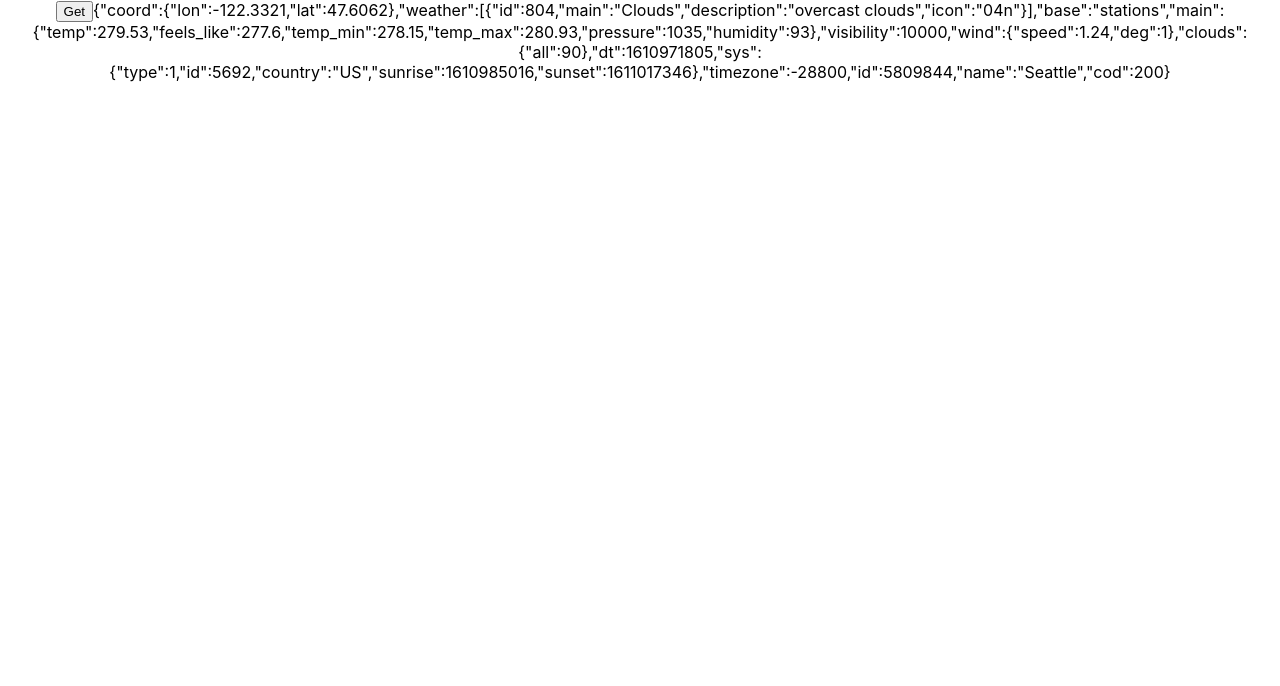
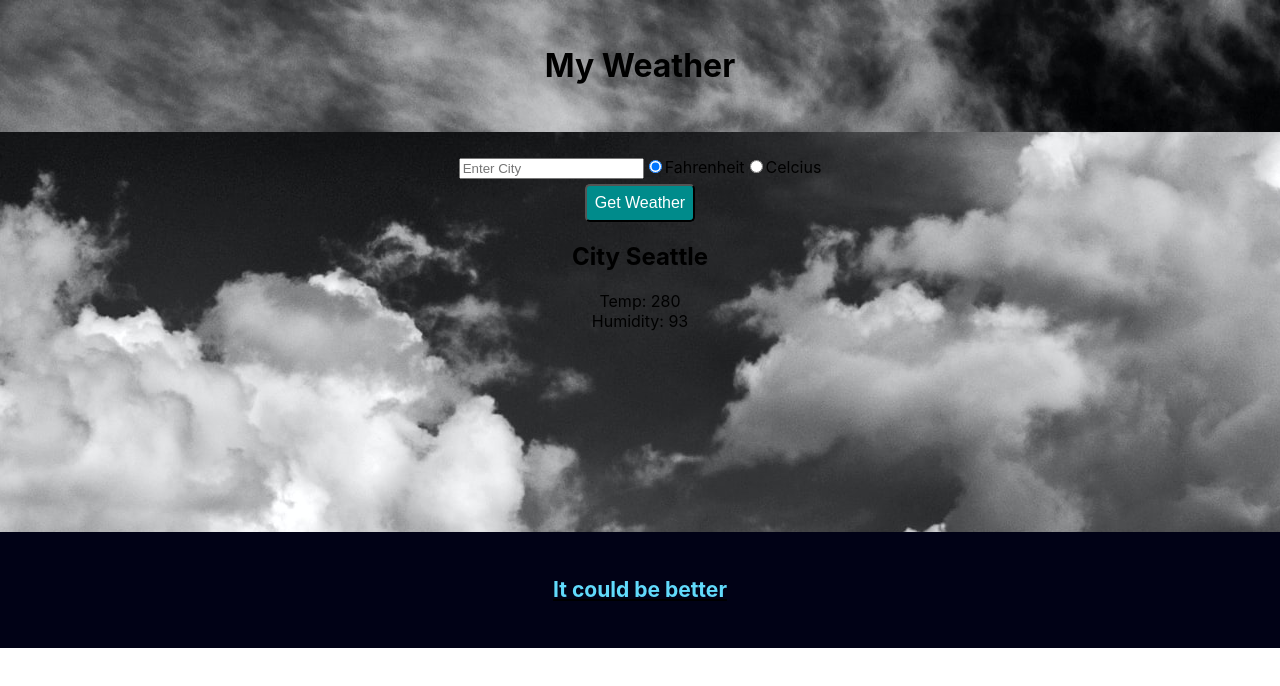
Before and after one commit to satyam-saxen/weather-app, a React (Create React App) app: page / in a window 1280 px wide. Shown: the top 686 px of the page. Built offline with nearby package versions, Linux system fonts and the light colour scheme.

Commit message:
Design completed

```diff
--- a/public/index.html
+++ b/public/index.html
@@ -24,7 +24,7 @@
       work correctly both with client-side routing and a non-root public URL.
       Learn how to configure a non-root public URL by running `npm run build`.
     -->
-    <title>React App</title>
+    <title>Weather App</title>
   </head>
   <body>
     <noscript>You need to enable JavaScript to run this app.</noscript>
--- a/src/App.css
+++ b/src/App.css
@@ -1,5 +1,6 @@
 .App {
   text-align: center;
+  height: 100vh;
 }
 
 .App-logo {
@@ -14,14 +15,14 @@
 }
 
 .App-header {
-  background-color: #282c34;
-  min-height: 100vh;
-  display: flex;
+  background-color: #030538;
+  min-height: 300px;
   flex-direction: column;
   align-items: center;
   justify-content: center;
   font-size: calc(10px + 2vmin);
   color: white;
+  display:flex;
 }
 
 .App-link {
@@ -36,3 +37,37 @@
     transform: rotate(360deg);
   }
 }
+
+header {
+  background-color: #cccccc;
+  background-image: url("./weather-pic.jpg");
+}
+
+main {
+  flex-grow: 1;
+  text-align: center;
+  padding: 25px;
+  height: 350px;
+  background-position: center;
+  background-image: url("./weather-pic.jpg");
+}
+
+footer {
+  padding: 2px;
+  min-height: 112px;
+  display: flex;
+  flex-direction: column;
+  justify-content: center;
+  background-color: #010216;
+  font-size:large;
+  text-align: center;
+  text-decoration: underline;
+}
+
+#foot {
+  color: #61dafb;
+}
+
+header {
+  padding: 25px;
+}
--- a/src/App.js
+++ b/src/App.js
@@ -5,7 +5,15 @@ import Forecast from './Components/Forecast/Forecast';
 function App() {
   return (
     <div className="App">
-      <Forecast />
+      <header>
+        <h1>My Weather</h1>
+      </header>
+      <main>
+        <Forecast />
+      </main>
+      <footer>
+        <h3 id="foot">It could be better</h3>
+      </footer>
     </div>
   );
 }
--- a/src/Components/Forecast/Forecast.js
+++ b/src/Components/Forecast/Forecast.js
@@ -1,21 +1,82 @@
+import {useState} from 'react';
+import classes from './Forecast.module.css';
+import Component from './../component/Component';
 const Forecast = ()=>{
-    let res;
-    const getForecast = ()=>{
-        res = {"coord":{"lon":-122.3321,"lat":47.6062},"weather":[{"id":804,"main":"Clouds",
+    let [city,setCity] = useState('');
+    let [units,setUnits] = useState('imperial');
+    let [responseObj,setResponseObj] = useState();
+    const uriEncodedCity = encodeURIComponent(city);
+
+
+    function getForecast(e){
+        // fetch(`https://community-open-weather-map.p.rapidapi.com/weather?q=${uriEncodedCity}&units=${units}`, {
+        //     "method": "GET",
+        //     "headers": {
+        //         "x-rapidapi-key": "9f9bcdd758msh8f45bd9580c94a0p1e50bajsnc53f1c6d1416",
+        //         "x-rapidapi-host": "community-open-weather-map.p.rapidapi.com"
+        //     }
+        // })
+        // .then(response =>{
+        //     console.log(response);
+        //     response.json();
+        // })
+        // .then(setResponseObj((response)=>{
+        //     responseObj = response;
+        // }))
+        // .catch(err => {
+        //     console.error(err);
+        // });
+        console.log(`Units = ${units}`);
+        console.log(`City = ${uriEncodedCity}`);
+
+    }
+    responseObj = {"coord":{"lon":-122.3321,"lat":47.6062},"weather":[{"id":804,"main":"Clouds",
         "description":"overcast clouds","icon":"04n"}],"base":"stations","main":{"temp":279.53,
         "feels_like":277.6,"temp_min":278.15,"temp_max":280.93,"pressure":1035,"humidity":93},
         "visibility":10000,"wind":{"speed":1.24,"deg":1},"clouds":{"all":90},"dt":1610971805,
         "sys":{"type":1,"id":5692,"country":"US","sunrise":1610985016,"sunset":1611017346},
         "timezone":-28800,"id":5809844,"name":"Seattle","cod":200};
-        // res = res.json();
+    return(
+        <div>
+            <form onSubmit={getForecast()}>
+                <input
+                    id="city"
+                    type="text"
+                    placeholder="Enter City"
+                    className={classes.textInput}
+                    maxLength="50"
+                    value={city}
+                    onChange={(e) => setCity(e.target.value)}
+                    />
+                <label>
+                    <input
+                        type="radio"
+                        name="units"
+                        checked={units === "imperial"}
+                        className={classes.Radio}
+                        value="imperial"
+                        onChange={(e) => setUnits(e.target.value)}
+                        />
+                    Fahrenheit
+                </label>
+                <label>
+                    <input
+                        type="radio"
+                        name="units"
+                        checked={units === "metric"}
+                        className={classes.Radio}
+                        value="metric"
+                        onChange={(e) => setUnits(e.target.value)}
+                        />
+                    Celcius
+                </label>
 
-    }
-    return(
-        <>
-        <button onClick={getForecast()}>Get</button>
-        {JSON.stringify(res)}
-        </>
-    )
+                <button className={classes.Button} type="submit">Get Weather</button>
+
+            </form>
+            <Component responseObj={responseObj}/>
+        </div>
+    );
 }
 
 export default Forecast;
--- /dev/null
+++ b/src/Components/Forecast/Forecast.module.css
@@ -0,0 +1,31 @@
+.TextInput {
+    font-size: large;
+    border: 1px solid #EEEEEE;
+    padding: 5px;
+    border-radius: 3px;
+    display: block;
+    margin: 5px auto;
+}
+
+.TextInput:focus {
+    outline: none;
+    border-color: #719ECE;
+    box-shadow: 0 0 10px rgb(50, 100, 153);
+}
+
+.Radio {
+    font-size: small;
+}
+
+.Button {
+    display: block;
+    margin: 10px auto;
+    padding: .5rem;
+    font-size: 1em;
+    background: darkcyan;
+    border-radius: 5px;
+    color: white;
+    cursor: pointer;
+    margin: 5px auto;
+
+}
--- /dev/null
+++ b/src/Components/component/Component.js
@@ -0,0 +1,15 @@
+const Component = (props)=>{
+    return(
+        <>
+            {props.responseObj.cod === 200 ?
+            <div>
+                <h2>City {props.responseObj.name}</h2>
+                <div>Temp: {Math.round(props.responseObj.main.temp)}</div>
+                <div>Humidity: {props.responseObj.main.humidity}</div>
+            </div>
+            : null}
+        </>
+    );
+}
+
+export default Component;
```
Also changed, not shown: src/weather-pic.jpg (added).
